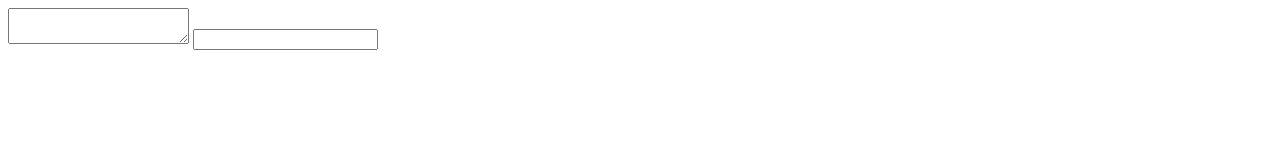
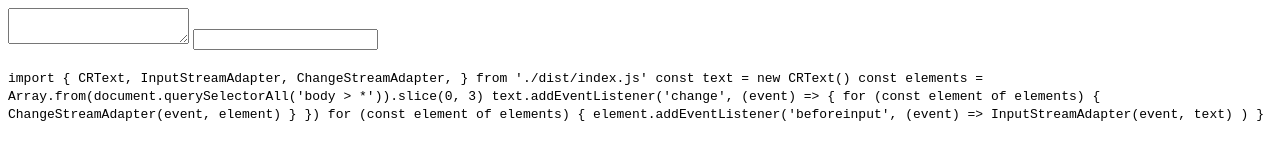
Before and after one commit to sovereignbase/convergent-replicated-text, a website: page index.html in a window 1280 px wide. Drawn offline with Linux system fonts and the light colour scheme.

Commit message:
chore: initial usage methods

```diff
--- a/index.html
+++ b/index.html
@@ -9,6 +9,15 @@
     <textarea></textarea>
     <input type="text" />
     <div contenteditable="true"></div>
+    <code>
+      import { CRText, InputStreamAdapter, ChangeStreamAdapter, } from
+      './dist/index.js' const text = new CRText() const elements =
+      Array.from(document.querySelectorAll('body > *')).slice(0, 3)
+      text.addEventListener('change', (event) => { for (const element of
+      elements) { ChangeStreamAdapter(event, element) } }) for (const element of
+      elements) { element.addEventListener('beforeinput', (event) =>
+      InputStreamAdapter(event, text) ) }
+    </code>
     <script type="module" src="index.js"></script>
   </body>
 </html>
```
